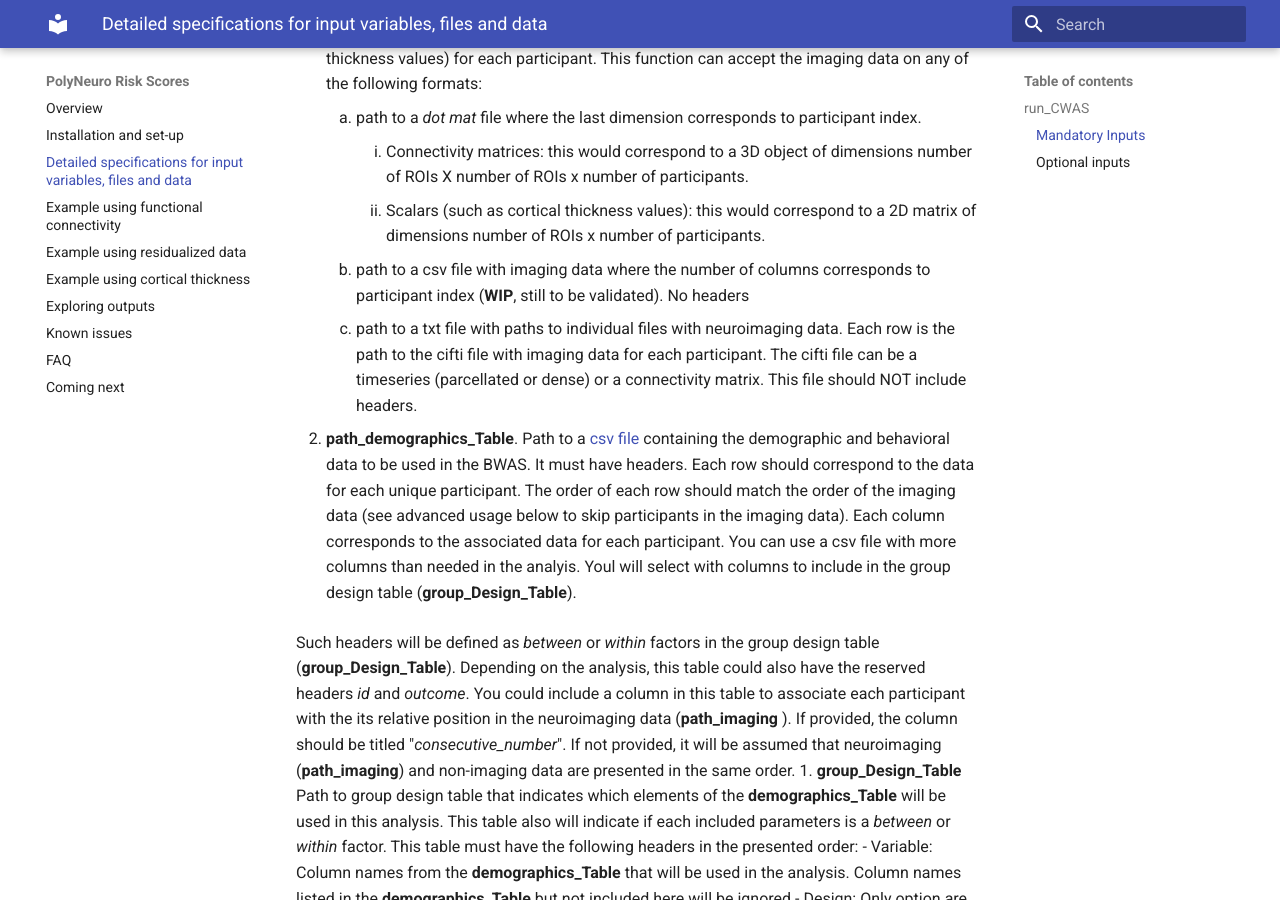
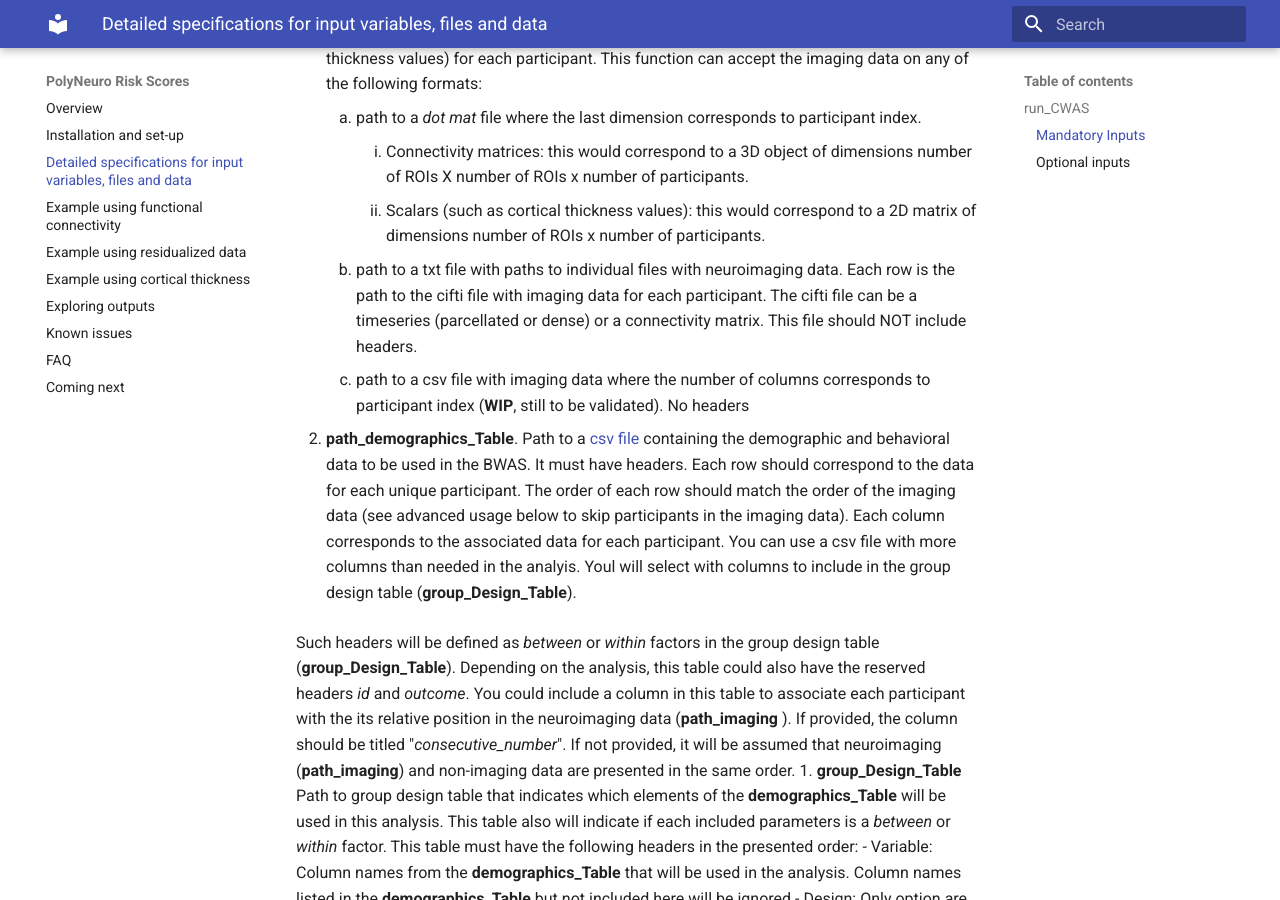
Before and after one commit to omiranda/polyneuro_risk_score, an MkDocs documentation site: the page built from docs/detailed_description.md, in a window 1280 px wide and 900 px high, scrolled down 474 px. Built offline with MkDocs 1.6.1 and Material for MkDocs 9.7.7, drawn with Linux system fonts in a browser that asks for light colours; formulas are drawn with MathJax 3; old or Windows-style settings are respelled for this version of MkDocs.

```diff
--- a/docs/detailed_description.md
+++ b/docs/detailed_description.md
@@ -12,8 +12,9 @@ These are positional arguments and need to be provided in this order:
     1. path to a *dot mat* file where the last dimension corresponds to participant index.
         1. Connectivity matrices: this would correspond to a 3D object of dimensions number of ROIs X number of ROIs x number of participants.
         1. Scalars (such as cortical thickness values): this would correspond to a 2D matrix of dimensions number of ROIs x number of participants.
+    1. path to a txt file with paths to individual files with neuroimaging data. Each row is the path to the cifti file with imaging data for each participant. The cifti file can be a timeseries (parcellated or dense) or a connectivity matrix. This file should NOT include headers.
     1. path to a csv file with imaging data where the number of columns  corresponds to participant index (**WIP**, still to be validated). No headers
-    1. path to a txt file with paths to individual files with neuroimaging data. Each row is the path to the cifti file with imaging data for each participant. The cifti file can be a timeseries (parcellated or dense) or a connectivity matrix. This file should NOT include headers.
+
 
 1. **path_demographics_Table**. Path to a [csv file](https://en.wikipedia.org/wiki/Comma-separated_values) containing the demographic and behavioral data to be used in the BWAS.
 It must have headers.
```
